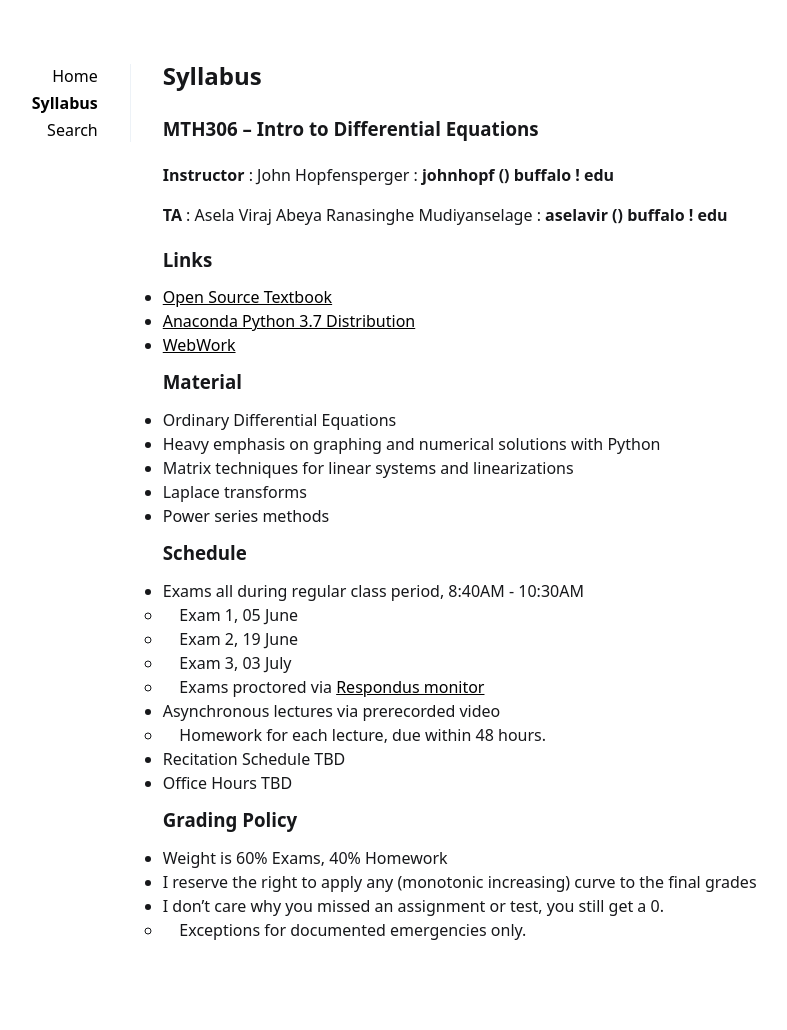
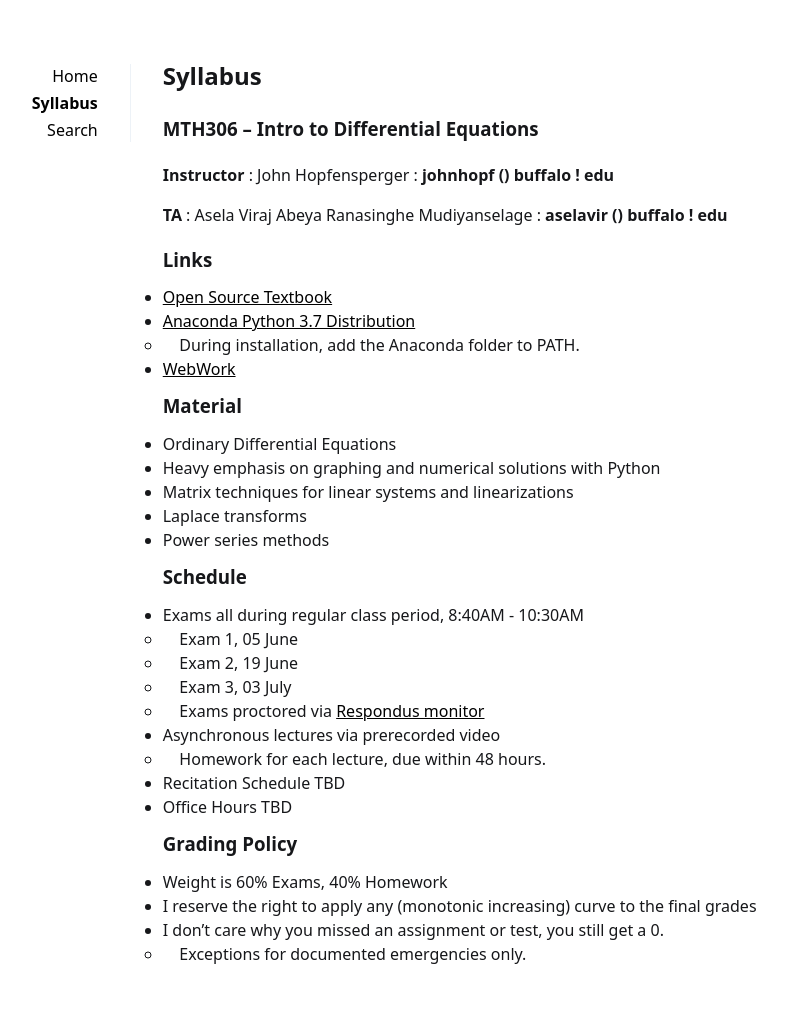
Before and after one commit to hopmath/hopmath.github.io, a Jekyll site: the page built from _pages/syllabus.md, in a window 1280 px wide. Shown: the whole page, without its empty margins (190-977 px from the left). Built offline with Jekyll 4.4.1, drawn with Linux system fonts in a browser that asks for light colours; before the commit the page ends 1006 px from its top, so only the background shows below that.

Commit message:
Add Anaconda to PATH

```diff
--- a/_pages/syllabus.md
+++ b/_pages/syllabus.md
@@ -13,6 +13,7 @@ title: Syllabus
 
 - [Open Source Textbook](http://www.buffalo.edu/content/cas/math/ug/ug-courses/syllabi/_jcr_content/par/download_457389674/file.res/diffyqs_UB.pdf)
 - [Anaconda Python 3.7 Distribution](https://www.anaconda.com/products/individual)
+	- &nbsp; &nbsp; During installation, add the Anaconda folder to PATH.
 - [WebWork](http://ww2.math.buffalo.edu/webwork2/2020_5_MTH306_Hopfensperger/)
 
 
```
Also changed, not shown: 1 other file.
